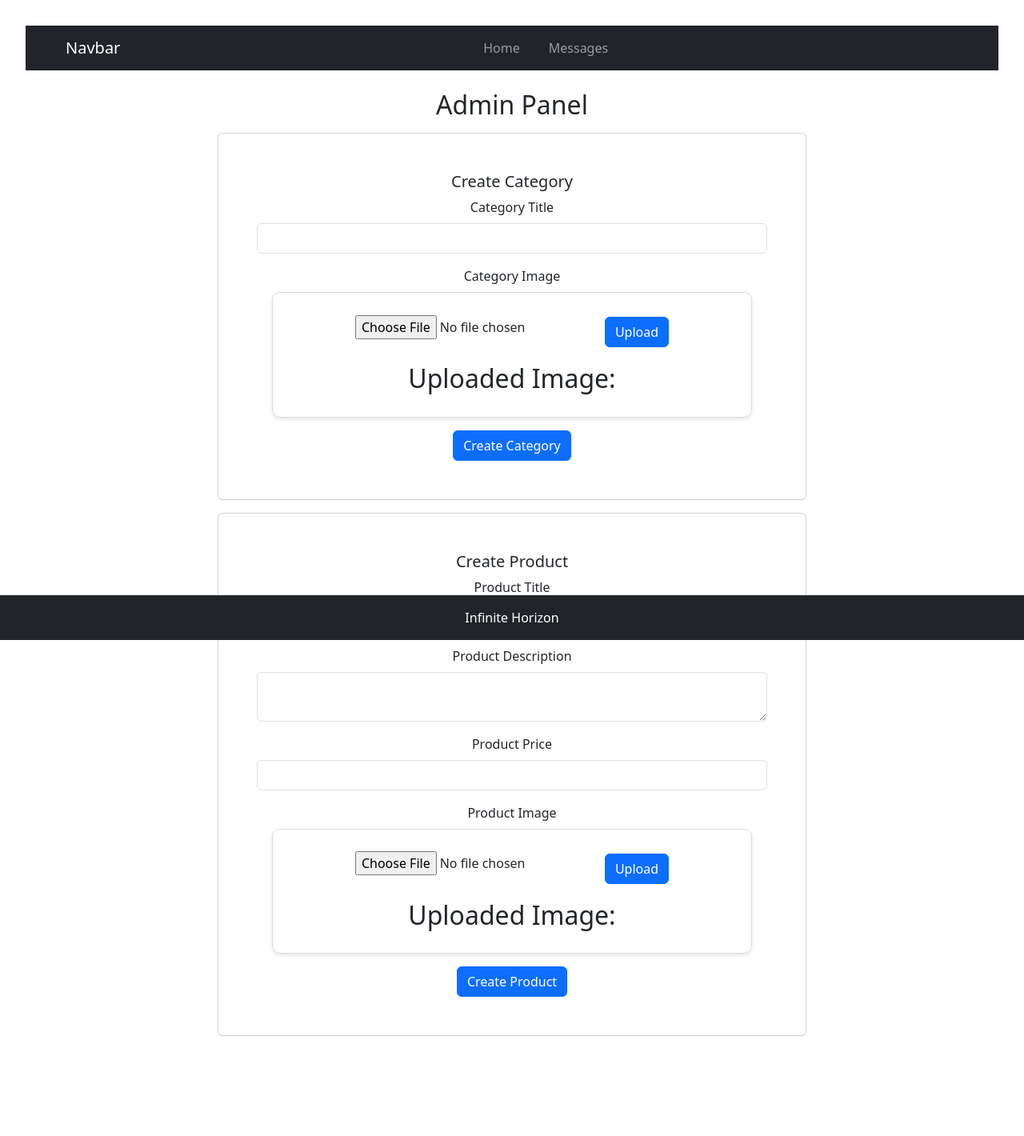
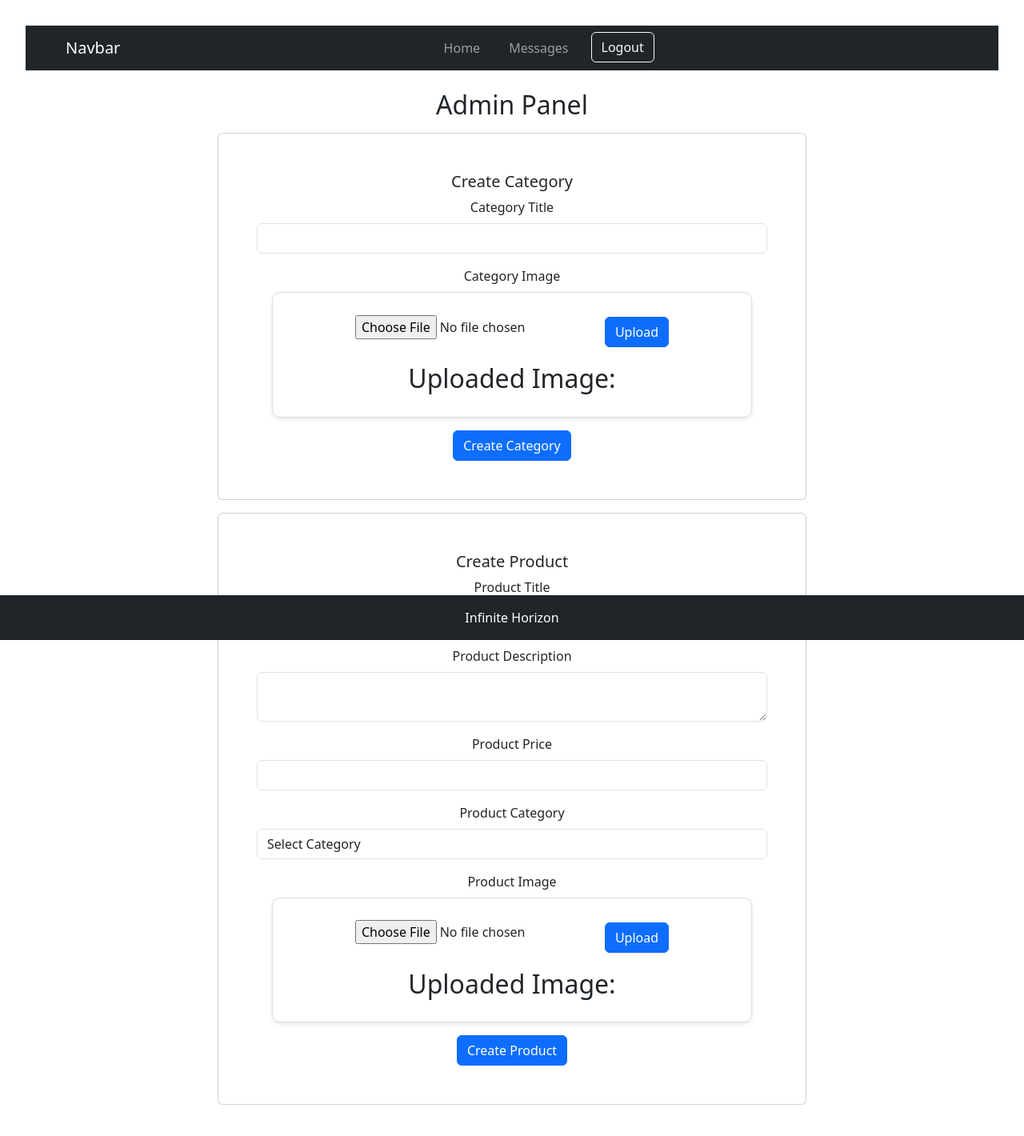
Before and after one commit to mohannaddanoun/Project_5_Forked, a React (Vite) app in the folder frontend/: page /adminPage in a window 1280 px wide. Shown: the top 1420 px of the page at 80% size. Before the commit the page ends 1375 px from the top, so only its background shows below. Built offline with nearby package versions, Linux system fonts and the light colour scheme.

Commit message:
admin Page v0.1

```diff
--- a/frontend/src/pages/AdminHome/index.jsx
+++ b/frontend/src/pages/AdminHome/index.jsx
@@ -1,20 +1,21 @@
-import  { useState } from 'react';
-import { useSelector } from 'react-redux';
+import { useState } from 'react';
+import { useDispatch,useSelector } from 'react-redux';
 import { useNavigate } from 'react-router-dom';
 import './style.css';
 import 'bootstrap/dist/css/bootstrap.min.css';
 import axios from 'axios';
 import AddPhoto from '../../components/addPhotos';
+import { setLogout } from '../../redux/reducers/auth';
 
 function Index() {
   const navigate = useNavigate();
   const { token } = useSelector((state) => ({
     token: state.auth.token,
-
   }));
 
   const navigateHome = () => navigate('/adminPage');
   const navigateMessage = () => navigate('/');
+  const dispatch = useDispatch();
 
   const [categoryTitle, setCategoryTitle] = useState('');
   const [categoryImage, setCategoryImage] = useState('');
@@ -22,6 +23,21 @@ function Index() {
   const [productDescription, setProductDescription] = useState('');
   const [productPrice, setProductPrice] = useState('');
   const [productImage, setProductImage] = useState('');
+  const [productID, setProductID] = useState('');
+  const [categories, setCategories] = useState([]);
+  const [selectedCategory, setSelectedCategory] = useState('');
+
+ /*  useEffect(() => {
+    const fetchCategories = async () => {
+      try {
+        const result = await axios.get("http://localhost:5000/categories/");
+        setCategories(result.data);
+      } catch (err) {
+        console.error("Error fetching categories:", err.message);
+      }
+    };
+    fetchCategories();
+  }, []); */
 
   const handleCategoryTitleChange = (e) => setCategoryTitle(e.target.value);
   const handleCategoryImageChange = (url) => setCategoryImage(url);
@@ -30,6 +46,7 @@ function Index() {
   const handleProductDescriptionChange = (e) => setProductDescription(e.target.value);
   const handleProductPriceChange = (e) => setProductPrice(e.target.value);
   const handleProductImageChange = (url) => setProductImage(url);
+  const handleCategoryChange = (e) => setSelectedCategory(e.target.value);
 
   const handleCategorySubmit = async (e) => {
     e.preventDefault();
@@ -58,18 +75,18 @@ function Index() {
   const handleProductSubmit = async (e) => {
     e.preventDefault();
     const input = {
-      /* image,title, description, price, category_id */
-      image:  productImage,
-      title:   productTitle,
-      description:  productDescription,
-      price:  productPrice,
-      category_id:null,
+      image: productImage,
+      title: productTitle,
+      description: productDescription,
+      price: productPrice,
+      category_id: selectedCategory,
     };
-console.log(token);
+
     try {
-      const result = await axios.post("http://localhost:5000/products/", input,{
-            headers: {
-              Authorization:` Bearer ${token}`, },
+      const result = await axios.post("http://localhost:5000/products/", input, {
+        headers: {
+          Authorization: `Bearer ${token}`,
+        },
       });
       if (result.data) {
         console.log({
@@ -78,12 +95,17 @@ console.log(token);
         });
       }
     } catch (err) {
-      console.log(err);
       console.error({
         success: false,
         message: err.message,
       });
     }
+  };
+
+  const handleLogout = () => {
+    dispatch(setLogout());
+    localStorage.clear();
+    navigate('/');
   };
 
   return (
@@ -98,6 +120,9 @@ console.log(token);
               </li>
               <li className="nav-item">
                 <span className="nav-link" onClick={navigateMessage}>Messages</span>
+              </li>
+              <li className="nav-item">
+                <button className="btn btn-outline-light ml-2" onClick={handleLogout}>Logout</button>
               </li>
             </ul>
           </div>
@@ -168,6 +193,21 @@ console.log(token);
                     />
                   </div>
                   <div className="mb-3">
+                    <label htmlFor="categorySelect" className="form-label">Product Category</label>
+                    <select
+                      className="form-control"
+                      id="categorySelect"
+                      value={selectedCategory}
+                      onChange={handleCategoryChange}
+                      required
+                    >
+                      <option value="">Select Category</option>
+                      {categories.map((category) => (
+                        <option key={category._id} value={category._id}>{category.title}</option>
+                      ))}
+                    </select>
+                  </div>
+                  <div className="mb-3">
                     <label htmlFor="productImage" className="form-label">Product Image</label>
                     <AddPhoto onUrlChange={handleProductImageChange} />
                   </div>
```
